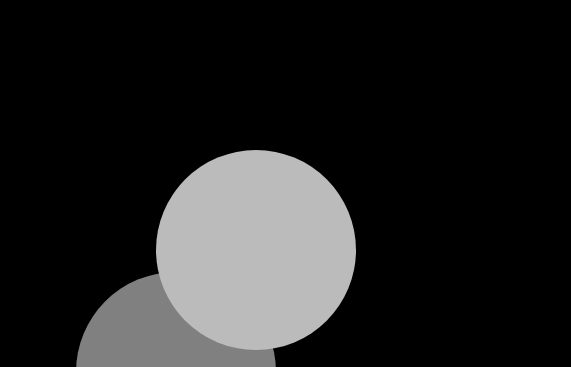
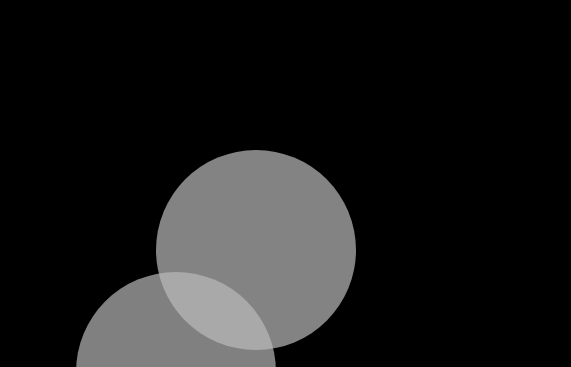
Before and after one commit to oletendart/livraison, a plain HTML site: page cv.html in a window 1280 px wide. Shown: the top 367 px of the page, 332-903 px from the left. Drawn offline with Linux system fonts and the light colour scheme.

Commit message:
opacity the circles in cv.css

```diff
--- a/cv.css
+++ b/cv.css
@@ -9,7 +9,6 @@ body {
     flex: content;
     position: relative;
     z-index: 1;
-
 }
 .line {
     color: white;
@@ -27,8 +26,7 @@ body {
     margin-top: -1000rem;
     position: relative;
     z-index: 2;
-
-
+    opacity: .70;
 }
 .round_contact {
     height: 200px;
```
